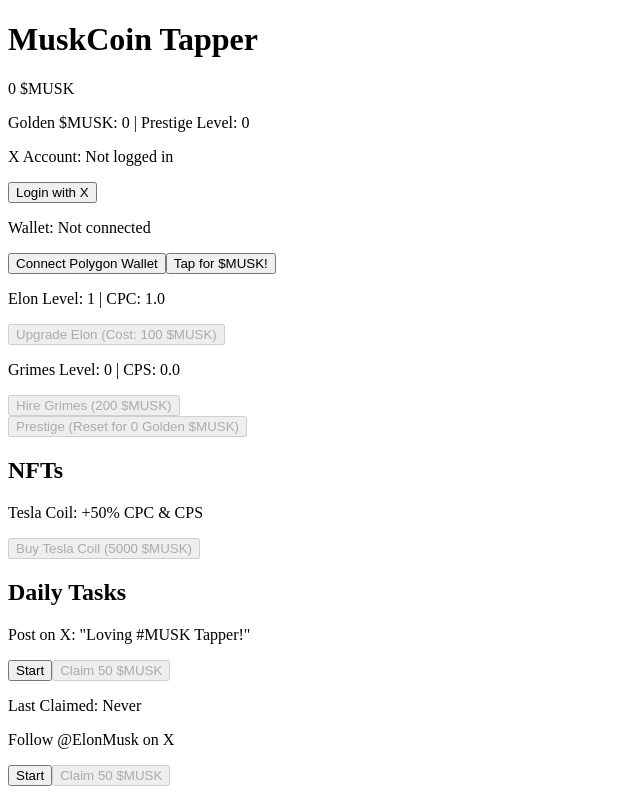
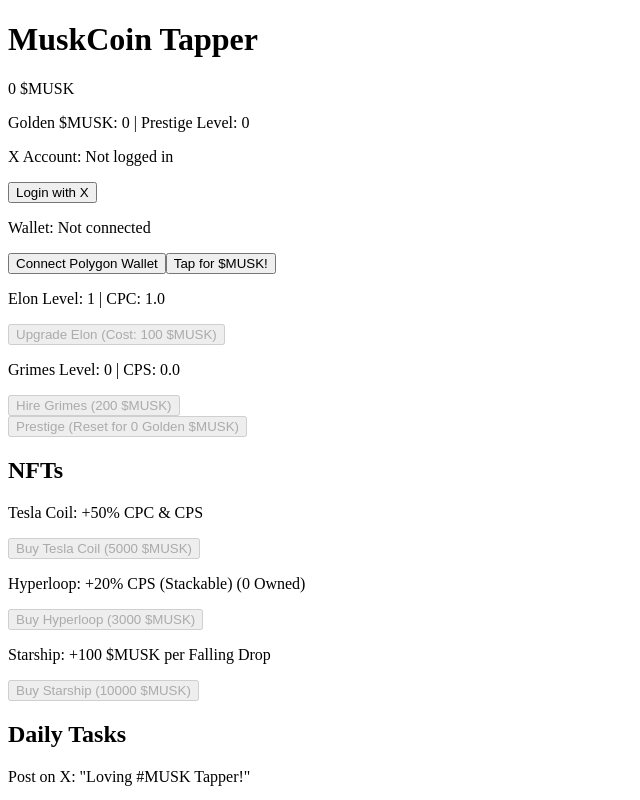
Before and after one commit to Doge-Dev-1/muskcoin-tapper, a Next.js app: page / in a window 1280 px wide. Shown: the top 800 px of the page, without its empty margins (0-640 px from the left). Built offline with nearby package versions, Linux system fonts and the light colour scheme.

Commit message:
Move gold drops to spawn around Tap button

```diff
--- a/pages/index.js
+++ b/pages/index.js
@@ -1,4 +1,4 @@
-import React, { useState, useEffect } from 'react';
+import React, { useState, useEffect, useRef } from 'react';
 import Head from 'next/head';
 
 export default function Home() {
@@ -19,7 +19,8 @@
   const [drops, setDrops] = useState([]);
   const [fallingId, setFallingId] = useState(0);
   const [tasks, setTasks] = useState({});
-  const [taskClaims, setTaskClaims] = useState({}); // Per-task claim timestamps
+  const [taskClaims, setTaskClaims] = useState({});
+  const muskButtonRef = useRef(null); // Ref for Tap button
 
   useEffect(() => {
     if (typeof window !== 'undefined') {
@@ -36,9 +37,10 @@
     const cpsInterval = setInterval(() => {
       if (player.cps > 0) {
         const nftCpsBoost = player.nfts.includes('tesla-coil') ? 1.5 : 1;
+        const hyperloopBoost = player.nfts.filter((id) => id === 'hyperloop').length * 0.2;
         setPlayer((p) => ({
           ...p,
-          muskCount: p.muskCount + (p.cps * (1 + p.prestigeLevel * 0.1) * nftCpsBoost) / 10,
+          muskCount: p.muskCount + (p.cps * (1 + p.prestigeLevel * 0.1) * nftCpsBoost * (1 + hyperloopBoost)) / 10,
         }));
       }
     }, 100);
@@ -80,16 +82,23 @@
     if (roll > 1) return;
     const type = 'musk';
     const nftCpcBoost = player.nfts.includes('tesla-coil') ? 1.5 : 1;
+    const starshipBoost = player.nfts.includes('starship') ? 100 : 0;
     const rewardVariation = (Math.ceil(Math.random() * 1500) + 500) / 100;
-    const amount = Math.round(player.cpc * rewardVariation * (1 + player.prestigeLevel * 0.1) * nftCpcBoost);
+    const amount = Math.round(player.cpc * rewardVariation * (1 + player.prestigeLevel * 0.1) * nftCpcBoost) + starshipBoost;
+
+    // Get button position
+    const buttonRect = muskButtonRef.current.getBoundingClientRect();
+    const buttonX = buttonRect.left + buttonRect.width / 2;
+    const buttonY = buttonRect.top;
 
     const fallingDrop = {
       id: fallingId,
-      x: Math.floor(Math.random() * 324),
+      x: buttonX + (Math.random() * 50 - 25), // ±25px around button center
+      y: buttonY - 20, // Start just above button
       type,
       amount,
     };
-    console.log(`Falling drop: +${amount} at x:${fallingDrop.x}`);
+    console.log(`Falling drop: +${amount} at x:${fallingDrop.x}, y:${fallingDrop.y}`);
     setFallingId(fallingId + 1);
     setDrops((d) => [...d, fallingDrop]);
     setTimeout(() => {
@@ -156,7 +165,7 @@
     }));
     setDrops([]);
     setTasks({});
-    setTaskClaims({}); // Reset all task claims on prestige
+    setTaskClaims({});
     if (typeof window !== 'undefined') {
       localStorage.setItem('completedTasks', JSON.stringify({}));
       localStorage.setItem('taskClaims', JSON.stringify({}));
@@ -164,8 +173,13 @@
   };
 
   const buyNFT = (nftId) => {
-    const price = 5000;
-    if (player.muskCount < price || player.nfts.includes(nftId)) return;
+    const prices = {
+      'tesla-coil': 5000,
+      'hyperloop': 3000,
+      'starship': 10000,
+    };
+    const price = prices[nftId];
+    if (player.muskCount < price || (nftId === 'tesla-coil' && player.nfts.includes('tesla-coil')) || (nftId === 'starship' && player.nfts.includes('starship'))) return;
     if (!player.walletAddress) {
       alert('Please connect your Polygon wallet first!');
       return;
@@ -223,7 +237,7 @@
     }
     setPlayer((p) => ({
       ...p,
-      muskCount: p.muskCount + 50, // 50 $MUSK per task
+      muskCount: p.muskCount + 50,
     }));
     setTaskClaims((c) => ({ ...c, [taskId]: today }));
   };
@@ -244,7 +258,7 @@
       {!player.walletAddress && (
         <button onClick={connectWallet}>Connect Polygon Wallet</button>
       )}
-      <button id="main_musk" onClick={handleClick}>
+      <button id="main_musk" ref={muskButtonRef} onClick={handleClick}>
         Tap for $MUSK!
       </button>
       <div>
@@ -257,7 +271,7 @@
         </button>
       </div>
       <div>
-        <p>Grimes Level: {player.grimesLevel} | CPS: {(player.cps * (1 + player.prestigeLevel * 0.1) * (player.nfts.includes('tesla-coil') ? 1.5 : 1)).toFixed(1)}</p>
+        <p>Grimes Level: {player.grimesLevel} | CPS: {(player.cps * (1 + player.prestigeLevel * 0.1) * (player.nfts.includes('tesla-coil') ? 1.5 : 1) * (1 + player.nfts.filter((id) => id === 'hyperloop').length * 0.2)).toFixed(1)}</p>
         <button
           onClick={upgradeGrimes}
           disabled={
@@ -283,6 +297,20 @@
           disabled={player.muskCount < 5000 || player.nfts.includes('tesla-coil')}
         >
           Buy Tesla Coil (5000 $MUSK)
+        </button>
+        <p>Hyperloop: +20% CPS (Stackable) ({player.nfts.filter((id) => id === 'hyperloop').length} Owned)</p>
+        <button
+          onClick={() => buyNFT('hyperloop')}
+          disabled={player.muskCount < 3000}
+        >
+          Buy Hyperloop (3000 $MUSK)
+        </button>
+        <p>Starship: +100 $MUSK per Falling Drop {player.nfts.includes('starship') ? '(Owned)' : ''}</p>
+        <button
+          onClick={() => buyNFT('starship')}
+          disabled={player.muskCount < 10000 || player.nfts.includes('starship')}
+        >
+          Buy Starship (10000 $MUSK)
         </button>
       </div>
       <div>
```
